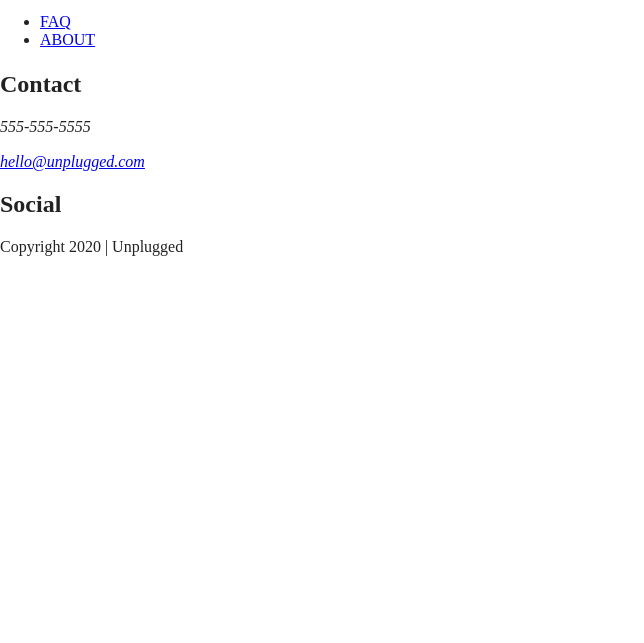
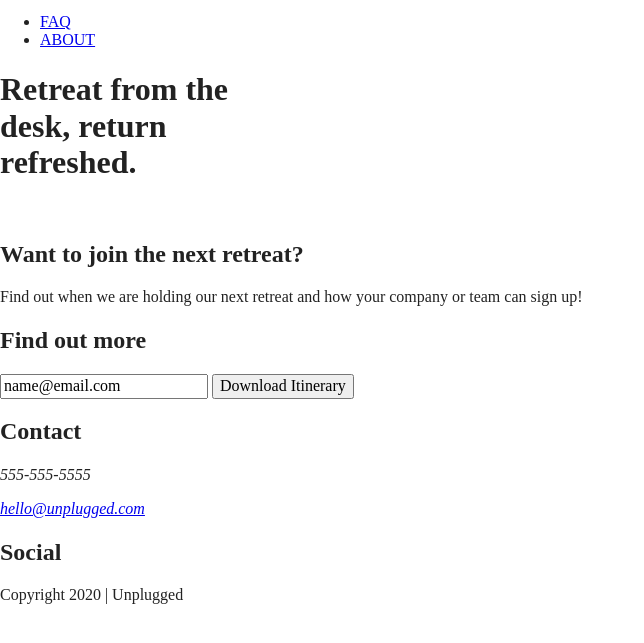
Before and after one commit to rdeleonma/retreat-website, a website built with Parcel: page index.html in a window 1280 px wide. Shown: the part 23-666 px from the top of the page, without its empty margins (0-644 px from the left). Built offline with nearby package versions, Linux system fonts and the light colour scheme.

Commit message:
Added html content

```diff
--- a/index.html
+++ b/index.html
@@ -29,21 +29,29 @@
     <div class="content-wrapper">
       <a href="#"><img src="" alt="unplugged logo"></a>
       <div class="header-divider"></div>
-      <nav>
-        <ul>
+        <nav>
+          <ul>
           <li><a href="faq/index.html" target="blank">FAQ</a></li>
           <li><a href="about/index.html" target="blank">ABOUT</a></li>
-      </nav>
-      <h1> </h1>
+        </ul>
+        </nav>
+      <div class="main-image">
+        <h1>Retreat from the<br>desk, return<br>refreshed.</h1>
+        <img src="">
+      </div>
   </header>
 
   <main>
     <section>
-
+      <h2>Want to join the next retreat?</h2>
+      <p>Find out when we are holding our next retreat and how your company or team can sign up!</p>
     </section>
 
     <aside>
-
+      <h2>Find out more</h2>
+      <div class="sign-up-form">
+        <input type="text" name="name" value="name@email.com">
+        <input type="button" value="Download Itinerary">
     </aside>
 
   </main>
```
